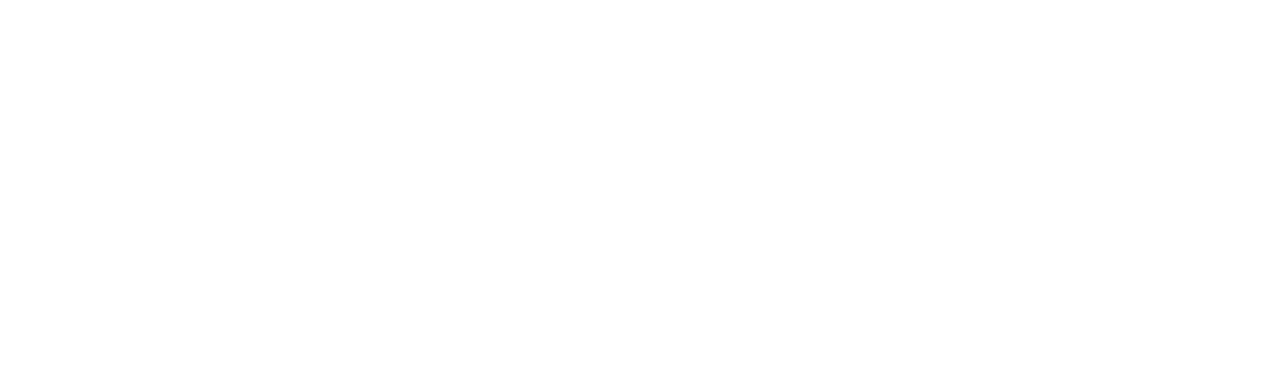
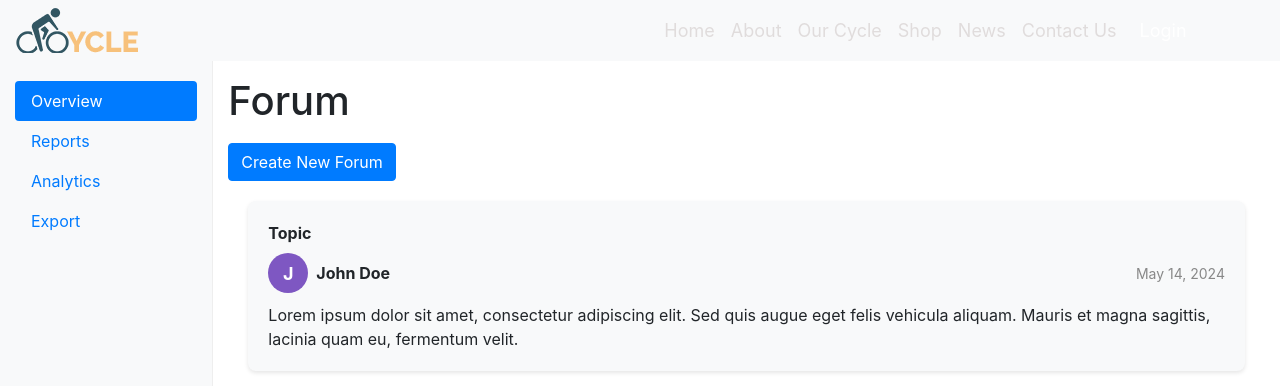
Before and after one commit to mechzz1/bikerPortal, a React (Vite) app in the folder frontend/: page /forum in a window 1280 px wide. Before the commit this address had no page. Shown: the top 386 px of the page. Built offline with nearby package versions, Linux system fonts and the light colour scheme.

Commit message:
forum page and conversation

```diff
--- a/frontend/src/App.css
+++ b/frontend/src/App.css
@@ -1155,3 +1155,16 @@
     height: 100%;
     object-fit: cover;
   }
+
+  .sidebar {
+    position: fixed;
+    top: 0px;
+    bottom: 0;
+    left: 0;
+    z-index: 1000;
+    padding: 20px 0;
+    overflow-x: hidden;
+    overflow-y: auto;
+    border-right: 1px solid #eee;
+    width: 250px;
+  }
--- a/frontend/src/App.tsx
+++ b/frontend/src/App.tsx
@@ -8,6 +8,7 @@
 import About from './pages/about/about';
 import { BrowserRouter, Navigate, Route, Routes } from 'react-router-dom'
 import Login from './pages/login/login';
+import Forums from './pages/forums/forums';
 function App() {
   const [count, setCount] = useState(0)
 
@@ -16,6 +17,10 @@
       <BrowserRouter>
         <Routes>
           <Route path="/login" element={<Login />} />
+          <Route path="/forum" element={<Forums />} />
+          <Route path="/home" element={<Landing />} />
+
+
           {/* <Route element={<PrivateRoutes />}>
             <Route path="dashboard/*" element={<SideBar />}>
               <Route index path="main" element={<Home />} />
--- /dev/null
+++ b/frontend/src/assets/components/appForum/appForum.css
@@ -0,0 +1,49 @@
+.card1 {
+    background-color: #fff;
+    border-radius: 8px;
+    box-shadow: 0 2px 4px rgba(0, 0, 0, 0.1);
+    margin: 20px;
+    padding: 20px;
+}
+
+.card-header1 {
+    display: flex;
+    justify-content: space-between;
+    align-items: center;
+    margin-bottom: 10px;
+}
+
+.avatar {
+    width: 40px;
+    height: 40px;
+    border-radius: 50%;
+    margin-right: 10px;
+}
+
+.username {
+    font-weight: bold;
+}
+
+.timestamp {
+    color: #888;
+    font-size: 14px;
+}
+
+.message {
+    font-size: 16px;
+    line-height: 1.5;
+}
+
+.initial-circle {
+    width: 40px;
+    height: 40px;
+    border-radius: 50%;
+    display: flex;
+    justify-content: center;
+    align-items: center;
+    font-size: 18px;
+    font-weight: bold;
+    background-color: #7e57c2;
+    /* Custom color */
+    color: #fff;
+}
--- /dev/null
+++ b/frontend/src/assets/components/appForum/appForum.tsx
@@ -0,0 +1,26 @@
+import React from 'react'
+import './appForum.css'
+function appForum() {
+    return (
+        <>
+
+            <div className="card1 bg-light">
+            <div className="username pb-2">Topic</div>
+
+                <div className="card-header1">
+                    <div className="user-info d-flex">
+                            <div className="initial-circle">J</div>
+                            <div className="username align-items-center d-flex pl-2">John Doe</div>
+                    </div>
+                    <span className="timestamp">May 14, 2024</span>
+                </div>
+                <div className="message">
+                    Lorem ipsum dolor sit amet, consectetur adipiscing elit. Sed quis augue eget felis vehicula aliquam. Mauris
+                    et magna sagittis, lacinia quam eu, fermentum velit.
+                </div>
+            </div>
+        </>
+    )
+}
+
+export default appForum
--- /dev/null
+++ b/frontend/src/assets/components/navBar/navBar.tsx
@@ -0,0 +1,55 @@
+import React from 'react'
+import IMAGES from '../../../assets/images/images'
+interface propes{
+    type?:string;
+}
+function navBar({type}:propes) {
+    return (
+        <>
+
+            <nav className={` navbar navbar-expand-lg navbar-light ${type ? `bg-light`: ''}`} style={{ backgroundColor: "transparent !important" }}>
+                <a href="index.html" className="logo"><img src={IMAGES.logo} /></a>
+                <button className="navbar-toggler" type="button" data-toggle="collapse" data-target="#navbarSupportedContent" aria-controls="navbarSupportedContent" aria-expanded="false" aria-label="Toggle navigation">
+                    <span className="navbar-toggler-icon"></span>
+                </button>
+                <div className="collapse navbar-collapse" id="navbarSupportedContent">
+                    <ul className="navbar-nav ml-auto">
+                        <li className="nav-item active">
+                            <a className="nav-link" href="index.html">Home</a>
+                        </li>
+                        <li className="nav-item">
+                            <a className="nav-link" href="about.html">About</a>
+                        </li>
+                        <li className="nav-item">
+                            <a className="nav-link" href="cycle.html">Our Cycle</a>
+                        </li>
+                        <li className="nav-item">
+                            <a className="nav-link" href="shop.html">Shop</a>
+                        </li>
+                        <li className="nav-item">
+                            <a className="nav-link" href="news.html">News</a>
+                        </li>
+                        <li className="nav-item">
+                            <a className="nav-link" href="contact.html">Contact Us</a>
+                        </li>
+                    </ul>
+                    <form className="form-inline my-2 my-lg-0">
+                        <div className="login_menu">
+                            <ul>
+                                <li><a href="#">Login</a></li>
+                                {/* <li><a href="#"><img src="images/trolly-icon.png"></a></li>
+                                    <li><a href="#"><img src="images/search-icon.png"></a></li> */}
+                            </ul>
+                        </div>
+                        <div></div>
+                    </form>
+                </div>
+                <div id="main">
+                    {/* <span style="font-size:36px;cursor:pointer; color: #fff" onclick="openNav()"><img src="images/toggle-icon.png" style="height: 30px;"></span> */}
+                </div>
+            </nav>
+        </>
+    )
+}
+
+export default navBar
--- /dev/null
+++ b/frontend/src/pages/forums/forums.tsx
@@ -0,0 +1,39 @@
+import React from 'react'
+import NavBar from '../../assets/components/navBar/navBar'
+import AppForum from '../../assets/components/appForum/appForum'
+
+function forums() {
+    return (
+        <>
+            <NavBar type="basic" />
+            <div className="container-fluid" >
+                <div className="row">
+                    <nav className="col-sm-3 col-md-2 d-none d-sm-block bg-light sidebar"  style={{height:"100vh"}}>
+                        <ul className="nav nav-pills flex-column">
+                            <li className="nav-item">
+                                <a className="nav-link active" href="#">Overview <span className="sr-only">(current)</span></a>
+                            </li>
+                            <li className="nav-item">
+                                <a className="nav-link" href="#">Reports</a>
+                            </li>
+                            <li className="nav-item">
+                                <a className="nav-link" href="#">Analytics</a>
+                            </li>
+                            <li className="nav-item">
+                                <a className="nav-link" href="#">Export</a>
+                            </li>
+                        </ul>
+                    </nav>
+
+                    <main role="main" className="col-sm-9 ml-sm-auto col-md-10 pt-3 main">
+                        <h1>Forum</h1>
+                        <button type="submit" className="btn btn-primary">Create New Forum</button>
+                        <AppForum/>
+                    </main>
+                </div>
+            </div>
+        </>
+    )
+}
+
+export default forums
```
Also changed, not shown: frontend/src/pages/landing/landing.tsx (+24 -63 lines).
